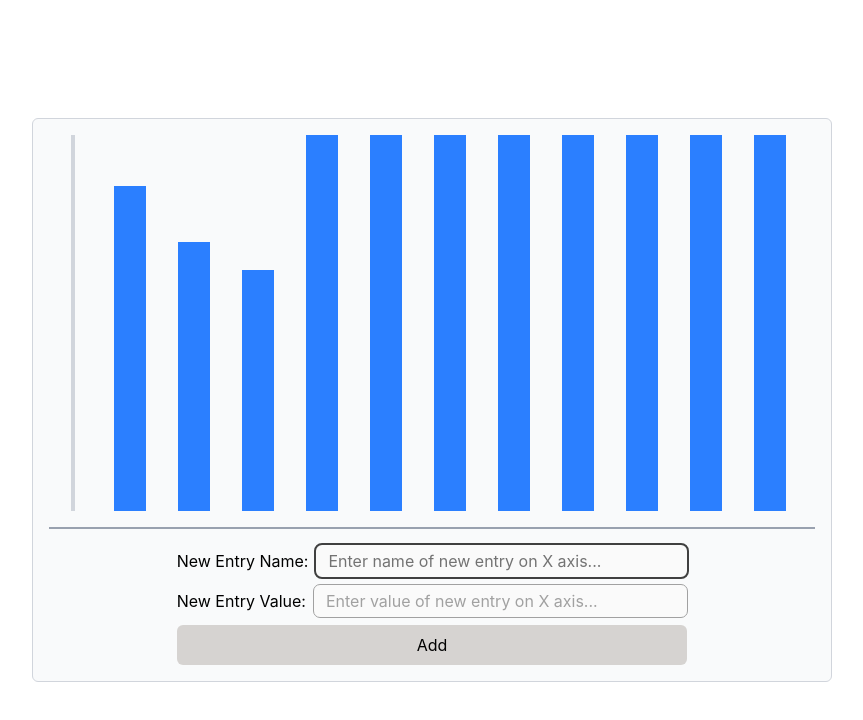
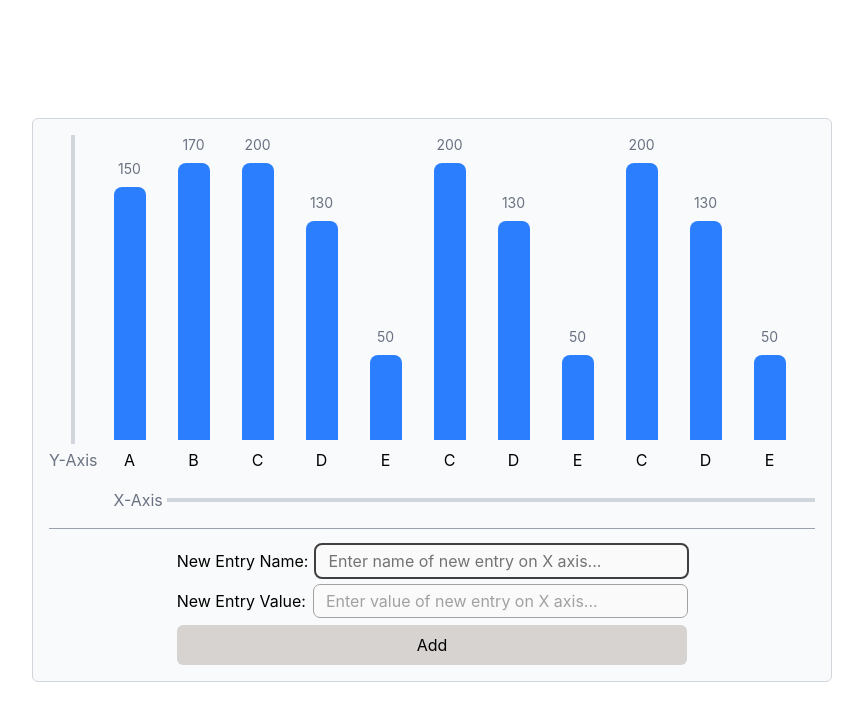
Before and after one commit to Himanshu-Sorathiya-Simform/LMS-04-BAR-CHART-GENERATOR, a React (Vite) app: page / in a window 1280 px wide. Shown: the top 720 px of the page, without its empty margins (208-1071 px from the left). Built offline with nearby package versions, Linux system fonts and the light colour scheme.

Commit message:
add showin

```diff
--- a/src/components/Bar.tsx
+++ b/src/components/Bar.tsx
@@ -1,15 +1,17 @@
 interface BarProps {
-	totalHeight: number;
+	maximumPoint: number;
 	name: string;
 	value: number;
 }
 
-function Bar({ totalHeight, name, value }: BarProps) {
+function Bar({ name, value, maximumPoint }: BarProps) {
 	return (
-		<div className="flex flex-col items-center justify-between gap-2">
+		<div className="flex h-full flex-col items-center justify-between gap-2">
+			<span className="mt-auto text-sm text-gray-500">{value}</span>
+
 			<div
-				className="mt-auto max-w-16 min-w-8 bg-blue-500"
-				style={{ height: `${(totalHeight / value) * 100}px` }}
+				className="max-w-16 min-w-8 rounded-t-lg bg-blue-500"
+				style={{ height: `${(value / maximumPoint) * 100}%` }}
 			></div>
 
 			<span>{name}</span>
--- a/src/components/BarContainer.tsx
+++ b/src/components/BarContainer.tsx
@@ -1,7 +1,8 @@
+import { useRef } from "react";
 import Bar from "./Bar.tsx";
 
 function BarContainer() {
-	const totalHeight = 500;
+	const containerRef = useRef<HTMLDivElement>(null);
 
 	const data = [
 		{
@@ -10,7 +11,7 @@ function BarContainer() {
 		},
 		{
 			name: "B",
-			value: 180,
+			value: 170,
 		},
 		{
 			name: "C",
@@ -21,83 +22,72 @@ function BarContainer() {
 			value: 130,
 		},
 		{
-			name: "D",
-			value: 130,
+			name: "E",
+			value: 50,
+		},
+		{
+			name: "C",
+			value: 200,
 		},
 		{
 			name: "D",
 			value: 130,
 		},
 		{
-			name: "D",
-			value: 130,
+			name: "E",
+			value: 50,
+		},
+		{
+			name: "C",
+			value: 200,
 		},
 		{
 			name: "D",
 			value: 130,
 		},
 		{
-			name: "D",
-			value: 130,
+			name: "E",
+			value: 50,
+		},
+		{
+			name: "C",
+			value: 200,
 		},
 		{
 			name: "D",
 			value: 130,
 		},
 		{
-			name: "D",
-			value: 130,
+			name: "E",
+			value: 50,
+		},
+		{
+			name: "C",
+			value: 200,
 		},
 		{
 			name: "D",
 			value: 130,
 		},
 		{
-			name: "D",
-			value: 130,
-		},
-		{
-			name: "D",
-			value: 130,
-		},
-		{
-			name: "D",
-			value: 130,
-		},
-		{
-			name: "D",
-			value: 130,
-		},
-		{
-			name: "D",
-			value: 130,
-		},
-		{
-			name: "D",
-			value: 130,
-		},
-		{
-			name: "D",
-			value: 130,
-		},
-		{
-			name: "D",
-			value: 130,
-		},
-		{
-			name: "D",
-			value: 130,
+			name: "E",
+			value: 50,
 		},
 	];
 
+	const maximumPoint = Math.max(...data.map((p) => p.value));
+
 	return (
-		<div className="mx-auto grid w-full scrollbar-thin scrollbar-gutter-stable grid-cols-[auto_1fr] grid-rows-[auto_auto] gap-4 overflow-x-scroll">
+		<div
+			ref={containerRef}
+			className="mx-auto grid h-full scrollbar-thin grid-cols-[auto_1fr] grid-rows-[1fr_auto] gap-4 overflow-hidden"
+		>
 			<YAxis />
 
-			<div className="flex justify-center gap-8">
+			<div className="flex h-full scrollbar-thin scrollbar-gutter-stable gap-8 overflow-x-auto">
 				{data.map((point) => (
 					<Bar
-						totalHeight={totalHeight}
+						maximumPoint={maximumPoint}
 						name={point.name}
 						value={point.value}
 					/>
```
